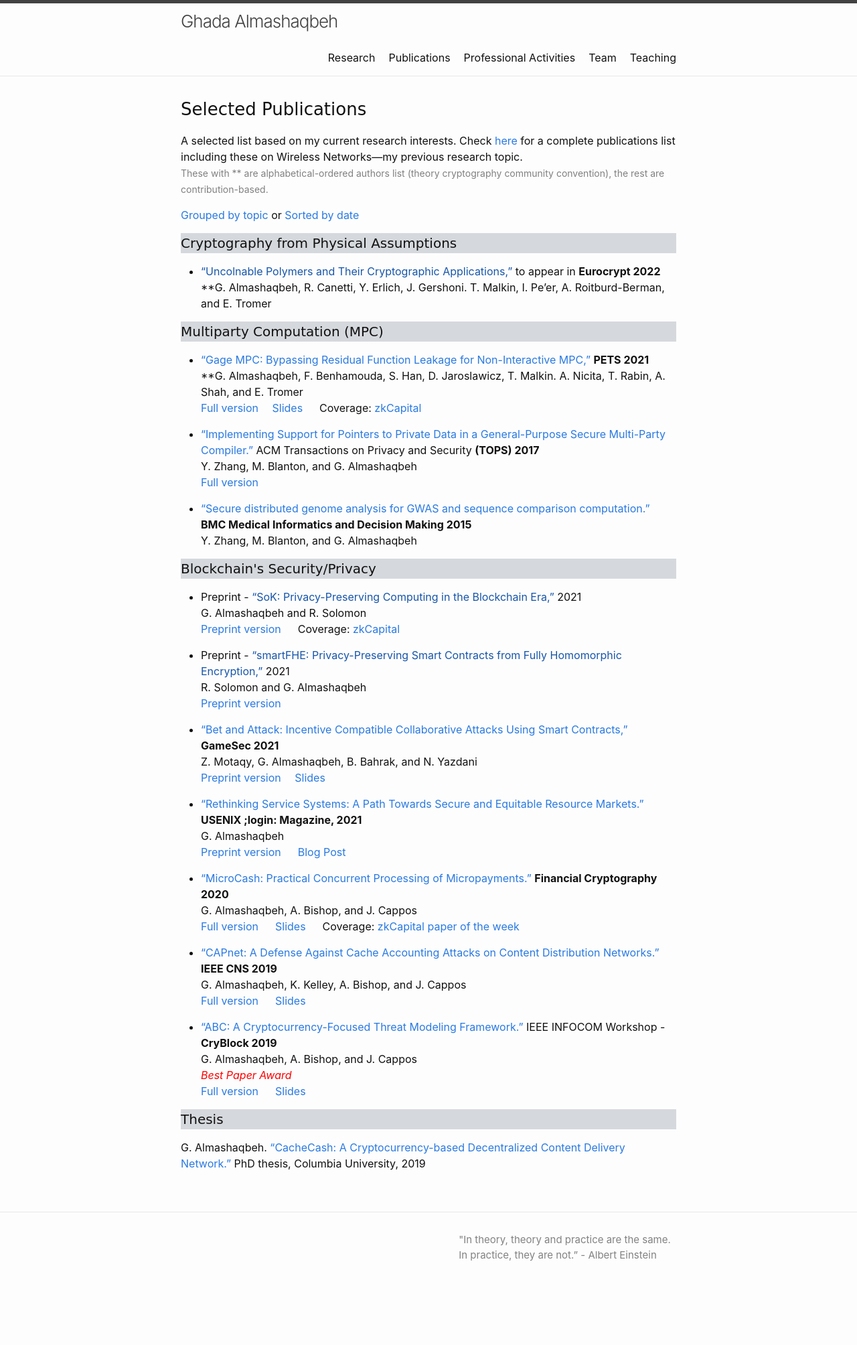
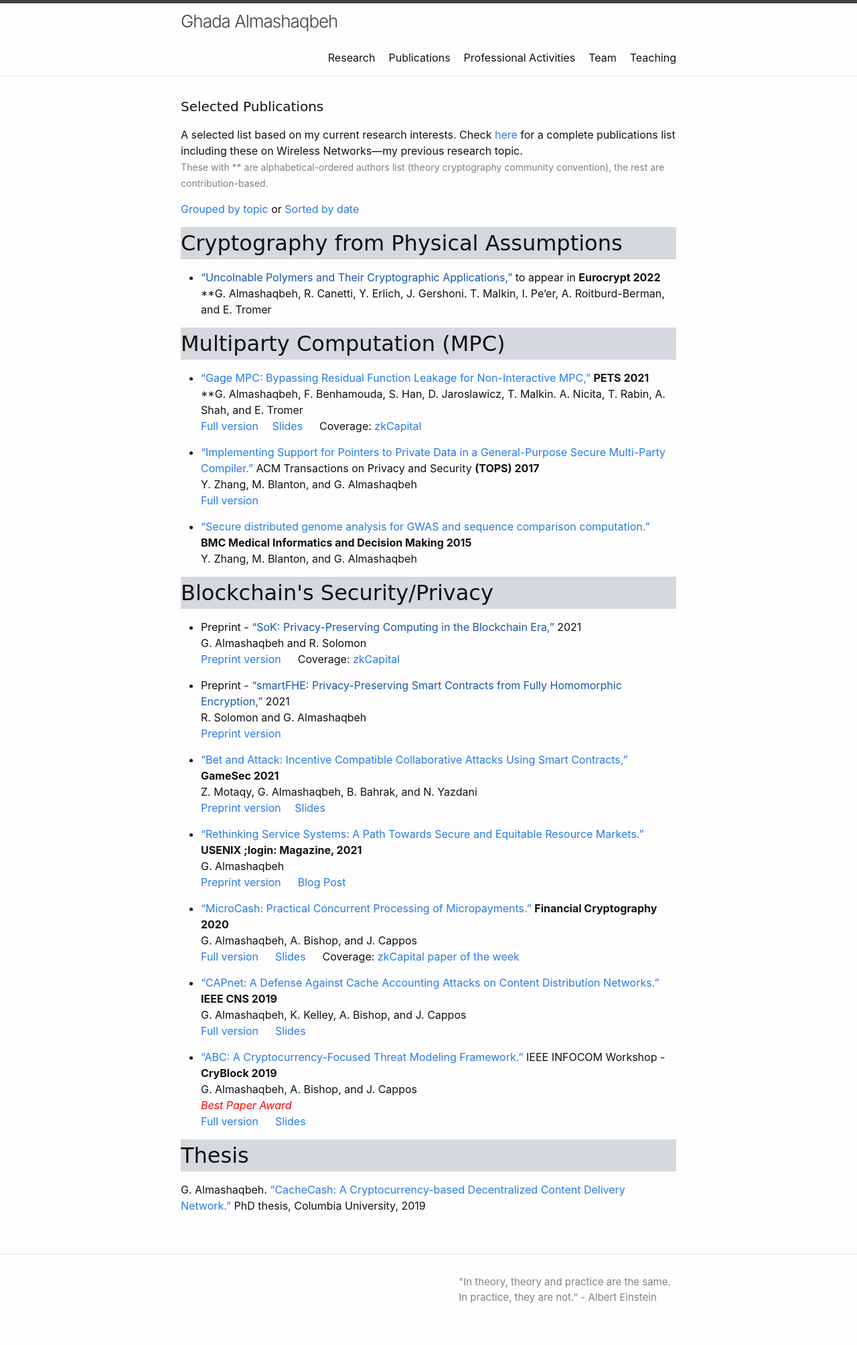
Before and after one commit to GhadaAlmashaqbeh/GhadaAlmashaqbeh.github.io, a Jekyll site: the page built from 02-publications.md, in a window 1280 px wide. Shown: the whole page at 67% size. Built offline with Jekyll 4.4.1, drawn with Linux system fonts in a browser that asks for light colours; before the commit the page ends 1945 px from its top, so only the background shows below that.

Commit message:
edit pub list

```diff
--- a/02-publications.md
+++ b/02-publications.md
@@ -4,19 +4,19 @@ title: Publications
 permalink: /publications/
 ---
 
-<h3 style="font-family: 'Comic Sans MS'; margin-top: -30px;">Selected Publications</h3>
+<h4 style="font-family: 'Comic Sans MS'; margin-top: -30px;">Selected Publications</h4>
 
 A selected list based on my current research interests. Check [here](https://scholar.google.com/citations?hl=en&user=QKIkII0AAAAJ&view_op=list_works&sortby=pubdate) for a complete publications list including these on Wireless Networks---my previous research topic.<br/>
 <span style="color:grey;font-size:14px;">These with \*\* are alphabetical-ordered authors list (theory cryptography community convention), the rest are contribution-based.</span>
 
 [Grouped by topic](https://ghadaalmashaqbeh.github.io/publications/) or [Sorted by date](https://ghadaalmashaqbeh.github.io/publications/by-date/)
 
-<h4 style="font-family: 'Comic Sans MS'; background-color:rgb(213, 216, 220);">Cryptography from Physical Assumptions</h4>
+<h2 style="font-family: 'Comic Sans MS'; background-color:rgb(213, 216, 220);">Cryptography from Physical Assumptions</h2>
 
 * ["Uncolnable Polymers and Their Cryptographic Applications,"]() to appear in **Eurocrypt 2022**<br/>
   \*\*G. Almashaqbeh, R. Canetti, Y. Erlich, J. Gershoni. T. Malkin, I. Pe’er, A. Roitburd-Berman, and E. Tromer<br/>
 
-<h4 style="font-family: 'Comic Sans MS'; background-color:rgb(213, 216, 220);">Multiparty Computation (MPC)</h4>
+<h2 style="font-family: 'Comic Sans MS'; background-color:rgb(213, 216, 220);">Multiparty Computation (MPC)</h2>
 
 * ["Gage MPC: Bypassing Residual Function Leakage for Non-Interactive MPC,"](https://sciendo.com/article/10.2478/popets-2021-0083) **PETS 2021**<br/>
   \*\*G. Almashaqbeh, F. Benhamouda, S. Han, D. Jaroslawicz, T. Malkin. A. Nicita, T. Rabin, A. Shah, and E. Tromer<br/>
@@ -30,7 +30,7 @@ A selected list based on my current research interests. Check [here](https://sch
 Y. Zhang, M. Blanton, and G. Almashaqbeh
 
 
-<h4 style="font-family: 'Comic Sans MS'; background-color:rgb(213, 216, 220);">Blockchain's Security/Privacy</h4>
+<h2 style="font-family: 'Comic Sans MS'; background-color:rgb(213, 216, 220);">Blockchain's Security/Privacy</h2>
 
 * Preprint - ["SoK: Privacy-Preserving Computing in the Blockchain Era,"]() 2021<br/>
   G. Almashaqbeh and R. Solomon <br/>
@@ -62,6 +62,6 @@ Y. Zhang, M. Blanton, and G. Almashaqbeh
   [Full version](https://arxiv.org/abs/1903.03422) &emsp; [Slides](../slides/abc-cryblock-2019.pdf)
 
 
-<h4 style="font-family: 'Comic Sans MS'; background-color:rgb(213, 216, 220);">Thesis</h4>
+<h2 style="font-family: 'Comic Sans MS'; background-color:rgb(213, 216, 220);">Thesis</h2>
 
 G. Almashaqbeh. ["CacheCash: A Cryptocurrency-based Decentralized Content Delivery Network."](https://academiccommons.columbia.edu/doi/10.7916/d8-kmv2-7n57) PhD thesis, Columbia University, 2019
```
